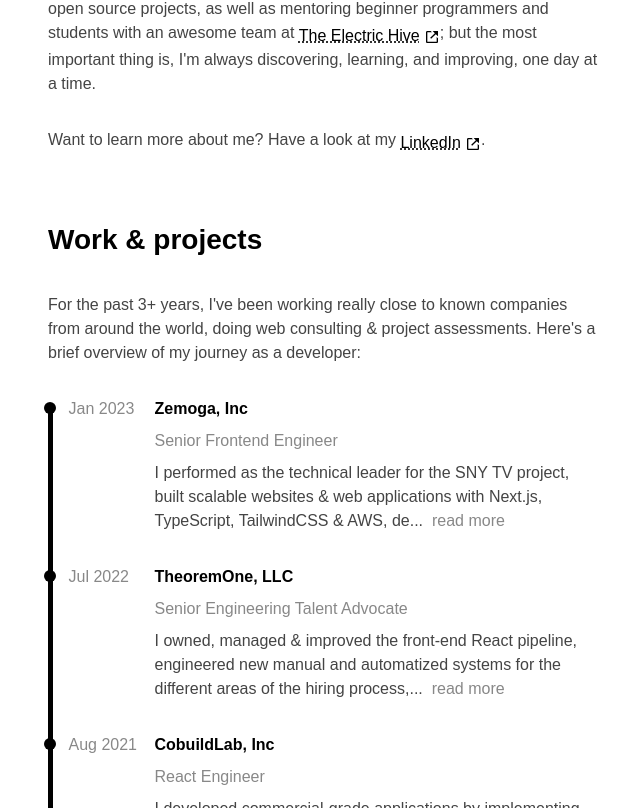
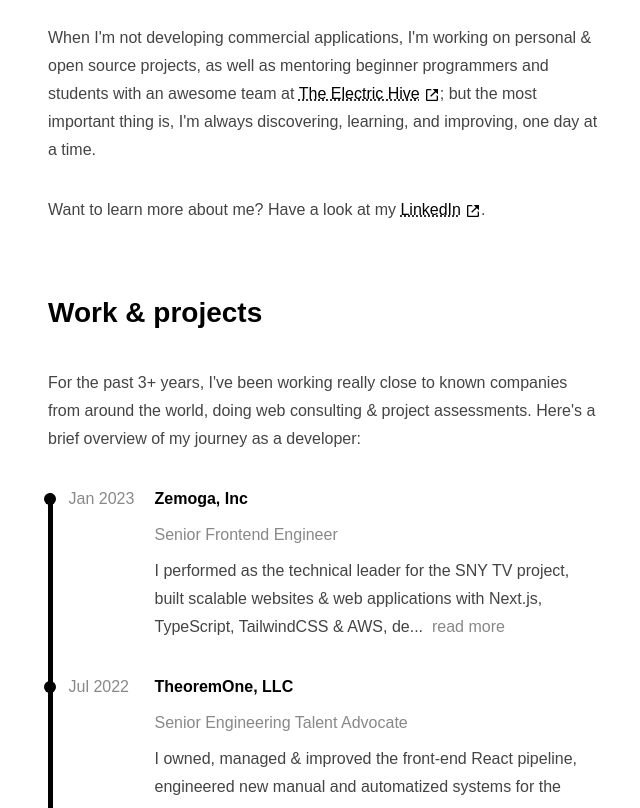
Before and after one commit to gantoreno/portfolio-v2, a Next.js app: page / in a window 1280 px wide. Shown: the part 772-1580 px from the top of the page, without its empty margins (317-957 px from the left). Built offline with nearby package versions, Linux system fonts and the light colour scheme; a web font is replaced by a local one.

Commit message:
Adjust line height

```diff
--- a/components/article/Article.tsx
+++ b/components/article/Article.tsx
@@ -66,11 +66,6 @@ const ArticleThumbnail: React.FC<ArticleThumbnailProps> = ({
             <div className={styles.date}>
               {date} ({duration} min read)
             </div>
-            <div className={styles.description}>
-              <Paragraph.Expandable at={42} disabled>
-                {description}
-              </Paragraph.Expandable>
-            </div>
           </a>
           <div className={styles.tags}>
             {tags.length > 0 && <ArticleTag>{tags[0]}</ArticleTag>}
--- a/components/link/Link.module.css
+++ b/components/link/Link.module.css
@@ -5,7 +5,7 @@
   text-decoration-line: underline;
   text-decoration-style: dotted;
   font-size: inherit;
-  vertical-align: text-top;
+  line-height: var(--line-height);
 }
 
 .pointer {
--- a/components/timeline/Timeline.module.css
+++ b/components/timeline/Timeline.module.css
@@ -10,7 +10,7 @@
   top: 0.5rem;
   left: 0;
   width: var(--border-radius);
-  height: calc(100% - 1rem);
+  height: calc(100% - 1.1rem);
   background: var(--foreground);
   border-radius: var(--border-radius);
 }
@@ -22,7 +22,7 @@
 .timelineItem::after {
   content: "";
   position: absolute;
-  top: 0.35rem;
+  top: 0.5rem;
   left: -1.516rem;
   width: calc(var(--border-radius) * 2.4);
   height: calc(var(--border-radius) * 2.4);
--- a/styles/globals.css
+++ b/styles/globals.css
@@ -22,7 +22,7 @@
   --transition-duration: 200ms;
   --border-radius: 5px;
   --container-width: 550px;
-  --line-height: 1.5em;
+  --line-height: 1.75em;
   --navbar-height: 86.5px;
 
   --spacing-nano: 0.5rem;
```
